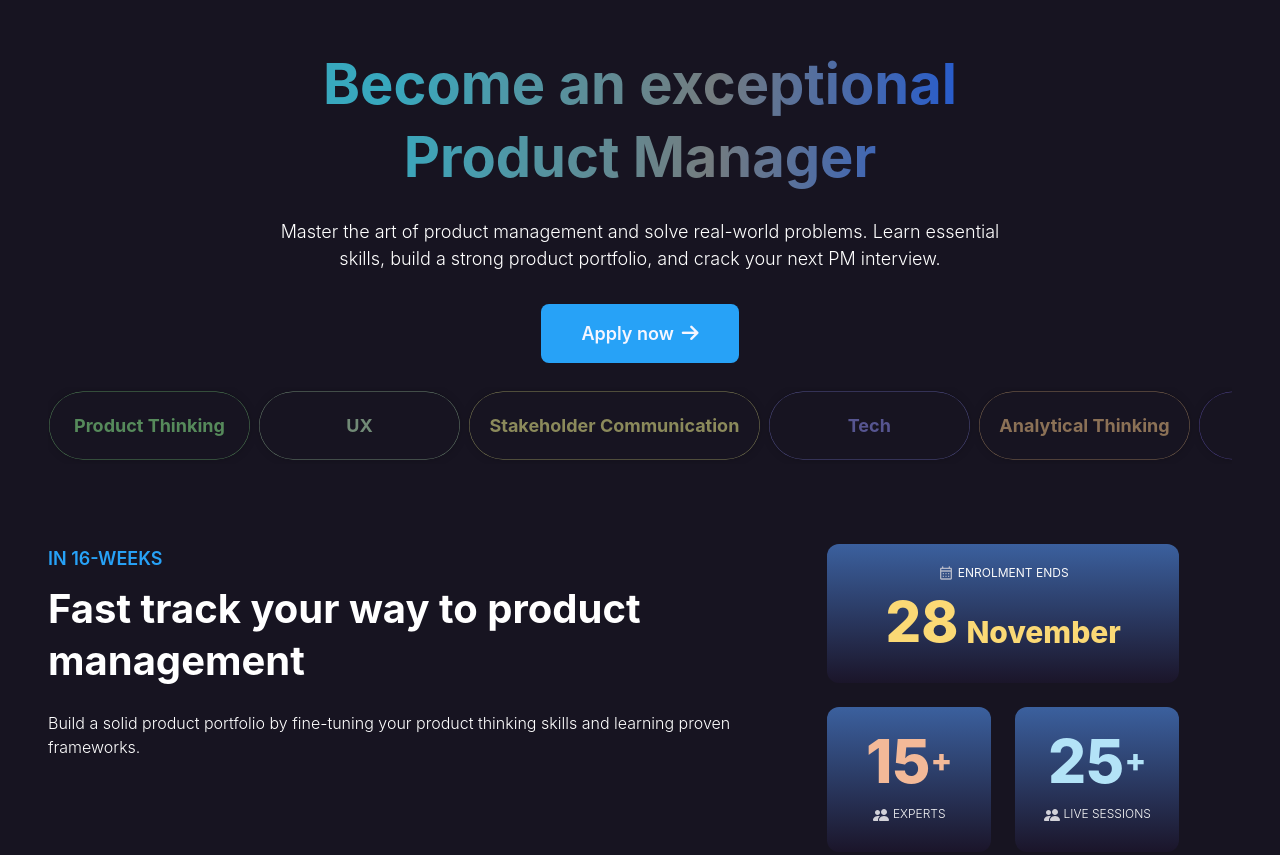
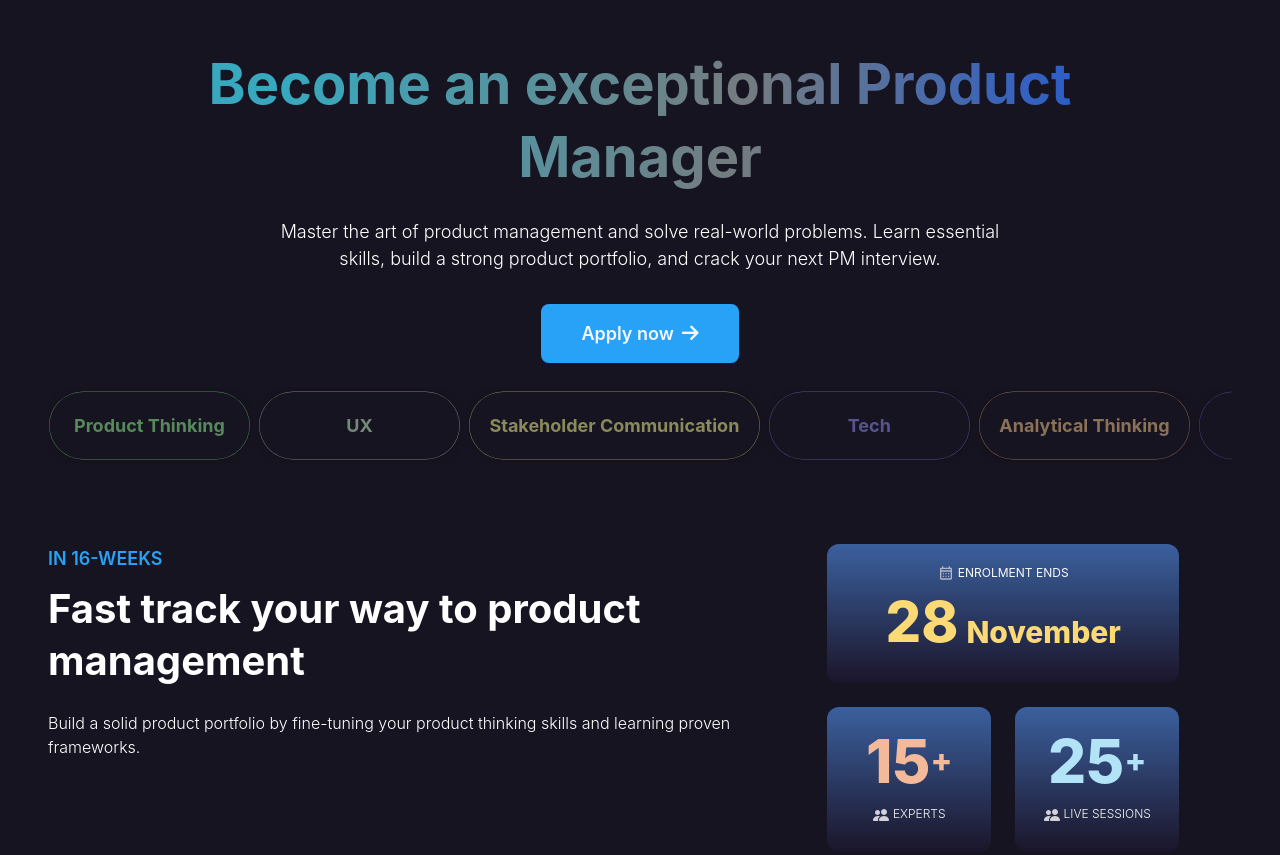
Before and after one commit to brahmacharyd/AlgoGrad, a plain HTML site: page index.html in a window 1280 px wide. Shown: the part 120-975 px from the top of the page. Drawn offline with nearby package versions, Linux system fonts and the light colour scheme; a script that the page names is missing.

Commit message:
minor chagnes

```diff
--- a/style.css
+++ b/style.css
@@ -32,7 +32,7 @@ footer {
 }
 
 .hero-bg-container .heading {
-    width: 60%;
+    width: 85%;
     font-weight: 700;
     font-size: 3.5rem;
     line-height: 130%;
```
